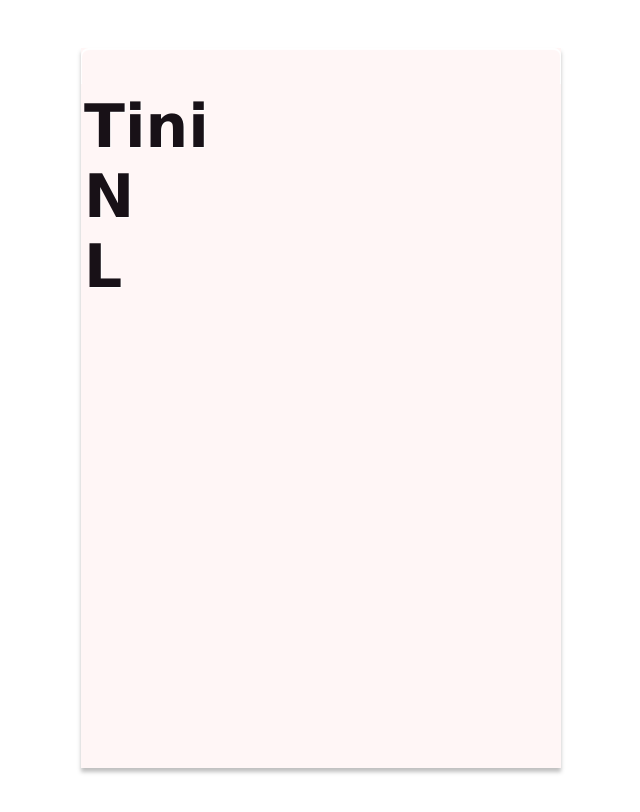
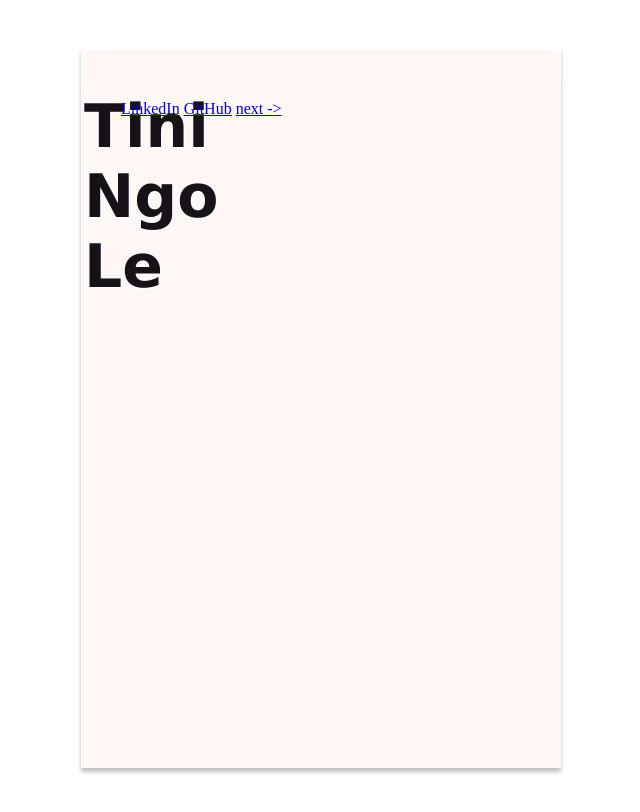
Before and after one commit to ttinyt/ttinyt.github.io, a plain HTML site: page index.html in a window 1280 px wide. Shown: the whole page, without its empty margins (319-959 px from the left). Drawn offline with Linux system fonts and the light colour scheme.

Commit message:
adding links to the front page

```diff
--- a/index.html
+++ b/index.html
@@ -9,8 +9,15 @@
         <div class="container">
             <div class="cover">
                 <div class="heading">
-                    <h1>Tini <br />N <br />L</h1>
+                    <h1>Tini <br />Ngo<br />Le</h1>
                 </div>
+                <nav class="navigation-arrow">
+                    <ul class="list-items">
+                        <a href="#linkedIn">LinkedIn</a>
+                        <a href="#github">GitHub</a>
+                        <a href="#next">next -></a>
+                    </ul>
+                </nav>
             </div>
         </div>
     </body>
```
